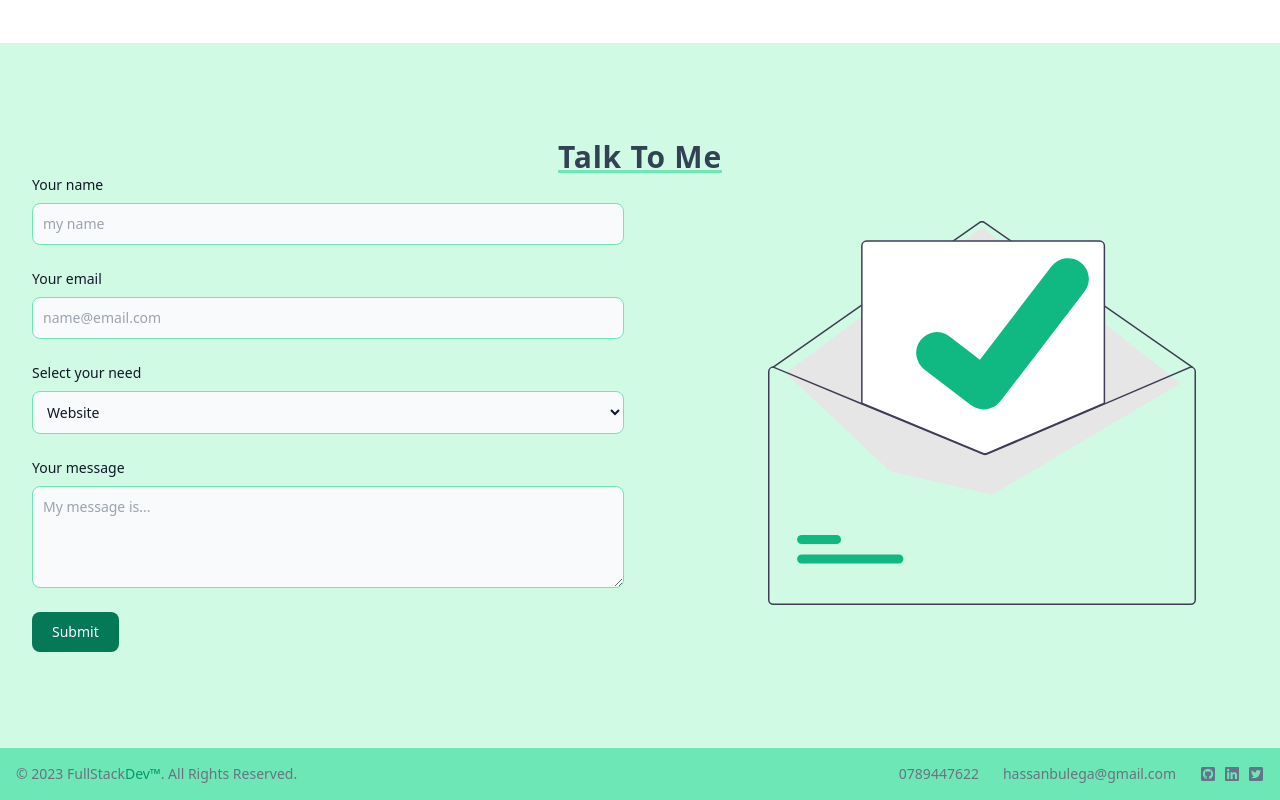
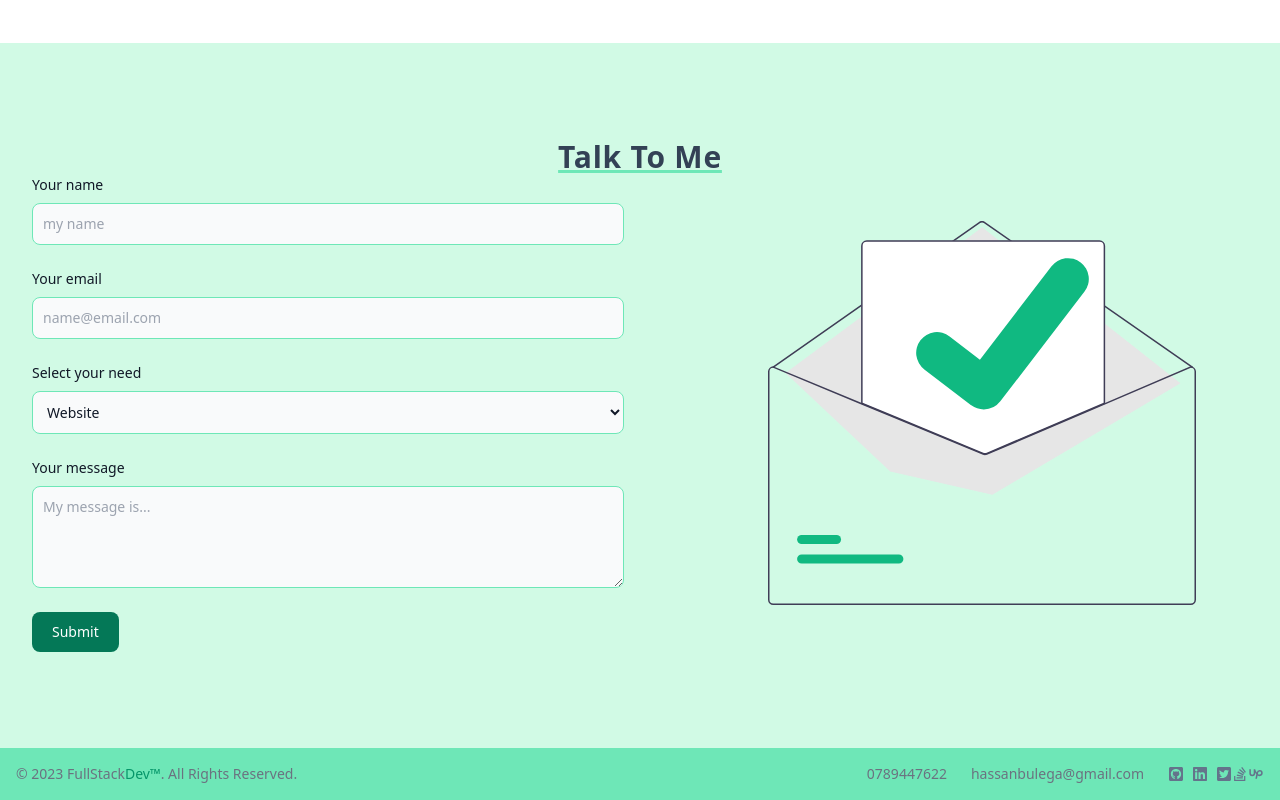
Before and after one commit to BulegaHassan/personal-porfolio, a React (Vite) app: page / in a window 1280 px wide. Shown: the part 4919-5719 px from the top of the page. Built offline with nearby package versions, Linux system fonts and the light colour scheme.

Commit message:
add more icons and fix links

```diff
--- a/src/components/Footer.jsx
+++ b/src/components/Footer.jsx
@@ -1,4 +1,5 @@
-import { FaGithubSquare, FaLinkedin, FaTwitterSquare } from "react-icons/fa";
+import { FaGithubSquare, FaLinkedin, FaTwitterSquare,FaStackOverflow } from "react-icons/fa";
+import { BiLogoUpwork } from "react-icons/bi";
 
 const Footer = () => {
   return (
@@ -6,24 +7,27 @@ const Footer = () => {
       <div className='w-full mx-auto max-w-screen-xl  p-4 md:flex md:items-center md:justify-between'>
         <span className='text-sm text-gray-500 sm:text-center dark:text-gray-400'>
           © 2023{" "}
-          <a href='https://flowbite.com/' className='hover:underline'>
+          <a href='#' className='hover:underline'>
             FullStack<span className='text-emerald-600'>Dev™</span>
           </a>
           . All Rights Reserved.
         </span>
         <ul className='flex flex-wrap items-center mt-3 text-sm font-medium text-gray-500 dark:text-gray-400 sm:mt-0'>
           <li>
-            <a href='#' className='mr-4 hover:underline md:mr-6 '>
+            <a href='tel:+256789447622' className='mr-4 hover:underline md:mr-6 '>
               0789447622
             </a>
           </li>
           <li>
-            <a href='#' className='mr-4 hover:underline md:mr-6'>
+            <a
+              href='mailto:hassanbulega@gmail.com'
+              className='mr-4 hover:underline md:mr-6'
+            >
               hassanbulega@gmail.com
             </a>
           </li>
           <li className='pr-2'>
-            <a href='#'>
+            <a href='https://github.com/BulegaHassan' target='_blank' rel="noreferrer">
               <FaGithubSquare
                 className='h-4 w-4 text-slate-500 hover:text-black duration-300 '
                 data-testid='github-icon'
@@ -31,7 +35,7 @@ const Footer = () => {
             </a>
           </li>
           <li className='pr-2'>
-            <a href='#'>
+            <a href='https://www.linkedin.com/in/hassan-bulega' target='_blank' rel="noreferrer">
               <FaLinkedin
                 className='h-4 w-4 text-slate-500 hover:text-black duration-300 '
                 data-testid='linkedin-icon'
@@ -39,8 +43,30 @@ const Footer = () => {
             </a>
           </li>
           <li>
-            <a href='#'>
+            <a href='https://twitter.com/hassanbulega' target='_blank' rel="noreferrer">
               <FaTwitterSquare
+                className='h-4 w-4 text-slate-500 hover:text-black duration-300 '
+                data-testid='twitter-icon'
+              />
+            </a>
+          </li>
+          <li>
+            <a
+              href='https://stackoverflow.com/users/16943019/hassan-bulega'
+              target='_blank' rel="noreferrer"
+            >
+              <FaStackOverflow
+                className='h-4 w-4 text-slate-500 hover:text-black duration-300 '
+                data-testid='twitter-icon'
+              />
+            </a>
+          </li>
+          <li>
+            <a
+              href='https://www.upwork.com/freelancers/~011c8726b82c6191a9'
+              target='_blank' rel="noreferrer"
+            >
+              <BiLogoUpwork
                 className='h-4 w-4 text-slate-500 hover:text-black duration-300 '
                 data-testid='twitter-icon'
               />
```
